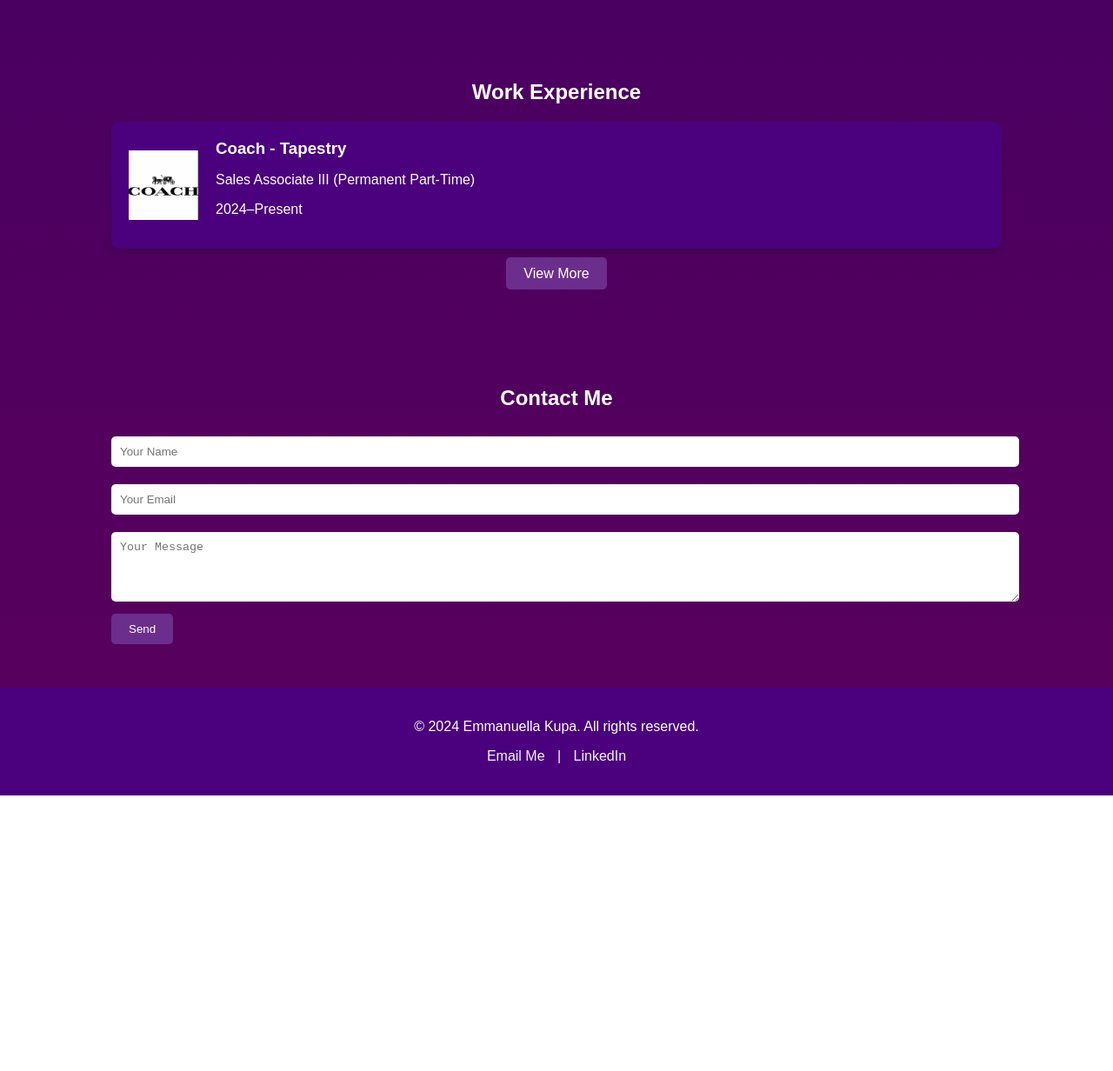
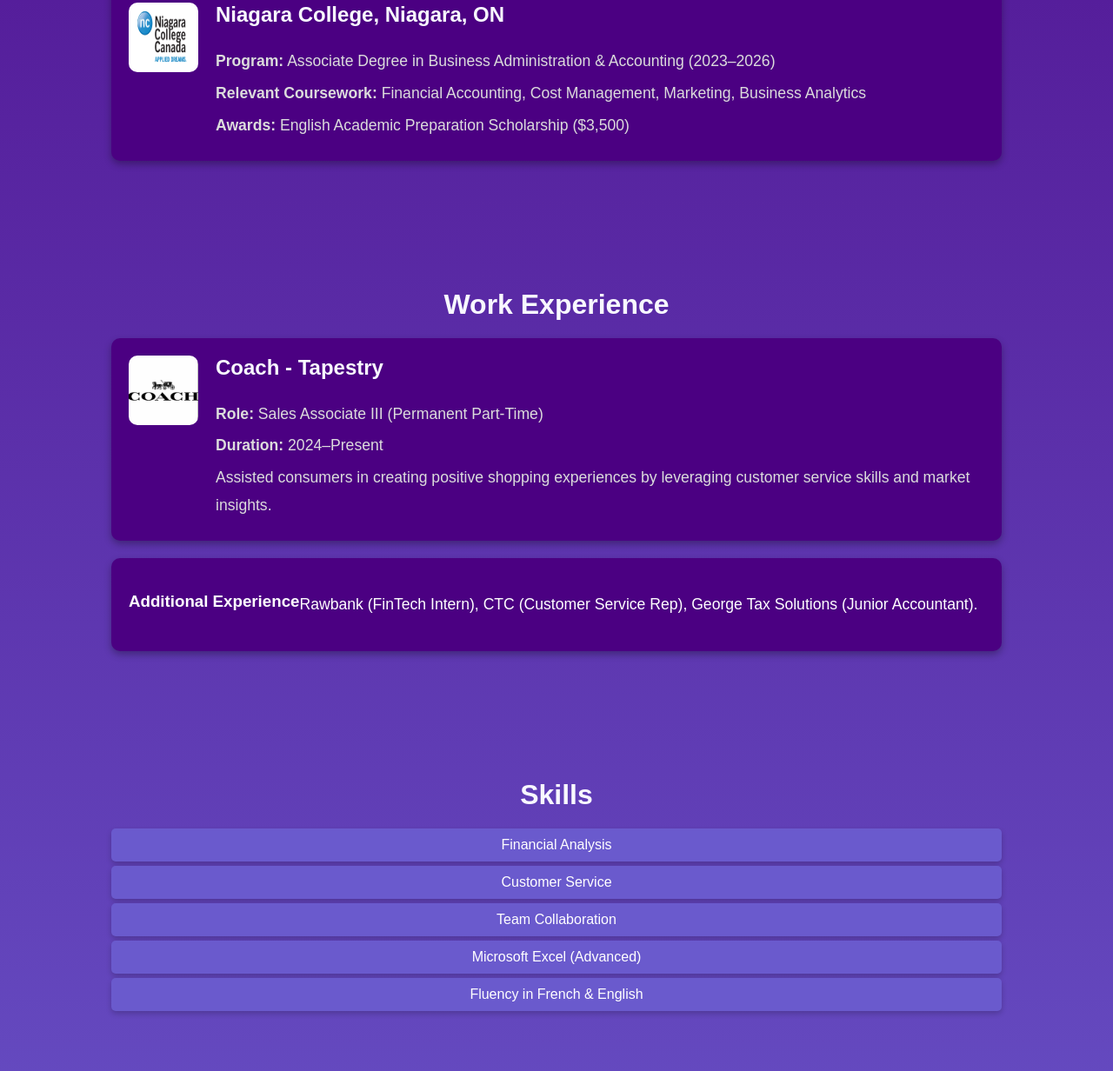
Before and after one commit to Emmanuella-Kupa/Emmanuella-Kupa-, a plain HTML site: page index.html in a window 1280 px wide. Shown: the part 859-2091 px from the top of the page at 87% size. Before the commit the page ends 1774 px from the top, so only its background shows below. Drawn offline with Linux system fonts and the light colour scheme.

Commit message:
Update index.html

```diff
--- a/index.html
+++ b/index.html
@@ -7,38 +7,40 @@
     <style>
         /* General Styling */
         body {
-            font-family: Arial, sans-serif;
+            font-family: 'Arial', sans-serif;
             margin: 0;
             padding: 0;
-            background: linear-gradient(to bottom, #3b0066, #5a005c); /* Dark Purple Gradient */
+            background: linear-gradient(to bottom, #4B0082, #6A5ACD); /* Purple Gradient */
             color: white;
         }
 
         header {
             text-align: center;
             padding: 50px 10px;
-            background: linear-gradient(90deg, #4b007d, #37004c); /* Dark Purple Gradient */
+            background: linear-gradient(90deg, #6A5ACD, #4B0082);
             color: white;
         }
 
         header h1 {
-            font-size: 2.5em;
+            font-size: 3em;
             margin-bottom: 20px;
+            font-weight: bold;
         }
 
         header .typing-text {
-            font-size: 1.2em;
+            font-size: 1.5em;
             color: #f4f4f4;
         }
 
         nav {
             display: flex;
             justify-content: center;
-            padding: 10px;
-            background: #37004c;
+            padding: 15px;
+            background: #4B0082;
             position: sticky;
             top: 0;
             z-index: 10;
+            box-shadow: 0 2px 5px rgba(0, 0, 0, 0.5);
         }
 
         nav a {
@@ -46,12 +48,13 @@
             color: white;
             padding: 10px 20px;
             margin: 0 10px;
-            border: 1px solid transparent;
+            font-size: 1.1em;
+            font-weight: bold;
             transition: 0.3s;
         }
 
         nav a:hover {
-            border: 1px solid white;
+            background: #6A5ACD;
             border-radius: 5px;
         }
 
@@ -62,56 +65,64 @@
         h2 {
             text-align: center;
             margin-bottom: 20px;
+            font-size: 2em;
+            color: #F8F8FF;
+        }
+
+        p {
+            line-height: 1.8;
+            font-size: 1.1em;
         }
 
         /* Cards for Education and Work Experience */
         .card {
             display: flex;
-            align-items: center;
+            align-items: flex-start;
             margin-bottom: 20px;
             padding: 20px;
-            background: #4b007d;
+            background: #4B0082;
             border-radius: 10px;
-            box-shadow: 0 4px 8px rgba(0, 0, 0, 0.2);
+            box-shadow: 0 4px 8px rgba(0, 0, 0, 0.3);
         }
 
         .card img {
             width: 80px;
             height: 80px;
             margin-right: 20px;
-        }
-
-        .card-content {
-            flex: 1;
+            border-radius: 10px;
         }
 
         .card-content h3 {
-            margin: 0;
+            margin-top: 0;
+            font-size: 1.5em;
+            color: #F8F8FF;
         }
 
-        .view-more {
-            text-align: center;
-            margin-top: 20px;
+        .card-content p {
+            margin: 5px 0;
+            color: #dcdcdc;
         }
 
-        .view-more a {
-            text-decoration: none;
-            color: white;
-            padding: 10px 20px;
-            background: #6b2e8c;
-            border-radius: 5px;
-            transition: 0.3s;
+        .skills-section ul {
+            list-style: none;
+            padding: 0;
         }
 
-        .view-more a:hover {
-            background: #4e2061;
+        .skills-section ul li {
+            background: #6A5ACD;
+            padding: 10px;
+            margin: 5px 0;
+            border-radius: 5px;
+            text-align: center;
+            box-shadow: 0 3px 6px rgba(0, 0, 0, 0.2);
         }
 
         footer {
             text-align: center;
             padding: 20px;
-            background: #4b007d;
+            background: #4B0082;
             color: white;
+            margin-top: 50px;
         }
 
         footer a {
@@ -122,30 +133,6 @@
 
         footer a:hover {
             text-decoration: underline;
-        }
-
-        /* Contact Form */
-        .contact-form input,
-        .contact-form textarea {
-            width: 100%;
-            padding: 10px;
-            margin: 10px 0;
-            border: none;
-            border-radius: 5px;
-        }
-
-        .contact-form button {
-            padding: 10px 20px;
-            background: #6b2e8c;
-            color: white;
-            border: none;
-            border-radius: 5px;
-            cursor: pointer;
-            transition: 0.3s;
-        }
-
-        .contact-form button:hover {
-            background: #4e2061;
         }
     </style>
 </head>
@@ -158,11 +145,18 @@
         <a href="#about">About</a>
         <a href="#education">Education</a>
         <a href="#experience">Experience</a>
+        <a href="#skills">Skills</a>
         <a href="#contact">Contact</a>
     </nav>
     <section id="about">
         <h2>About Me</h2>
-        <p>I am a passionate Business Administration and Accounting student striving for excellence in every endeavor. With strong interpersonal skills and a commitment to growth, I am eager to contribute to professional projects and learning experiences.</p>
+        <p>
+            I am a second-year student at Niagara College, pursuing an associate degree in Business Administration and Accounting.
+            Passionate about finance and business, I am dedicated to learning and applying strategies that drive effective decision-making.
+            Fluent in French and English, I excel in diverse and collaborative environments, bringing adaptability and strong interpersonal skills.
+            Beyond academics, I contribute through a part-time customer service role, where I focus on providing meaningful support and creating positive experiences.
+            Actively seeking a Co-op opportunity for summer 2025.
+        </p>
     </section>
     <section id="education">
         <h2>Education</h2>
@@ -182,22 +176,32 @@
             <img src="coach-logo.png" alt="Coach Tapestry Logo">
             <div class="card-content">
                 <h3>Coach - Tapestry</h3>
-                <p>Sales Associate III (Permanent Part-Time)</p>
-                <p>2024–Present</p>
+                <p><strong>Role:</strong> Sales Associate III (Permanent Part-Time)</p>
+                <p><strong>Duration:</strong> 2024–Present</p>
+                <p>Assisted consumers in creating positive shopping experiences by leveraging customer service skills and market insights.</p>
             </div>
         </div>
-        <div class="view-more">
-            <a href="#">View More</a>
+        <div class="card">
+            <h3>Additional Experience</h3>
+            <p>Rawbank (FinTech Intern), CTC (Customer Service Rep), George Tax Solutions (Junior Accountant).</p>
+        </div>
+    </section>
+    <section id="skills">
+        <h2>Skills</h2>
+        <div class="skills-section">
+            <ul>
+                <li>Financial Analysis</li>
+                <li>Customer Service</li>
+                <li>Team Collaboration</li>
+                <li>Microsoft Excel (Advanced)</li>
+                <li>Fluency in French & English</li>
+            </ul>
         </div>
     </section>
     <section id="contact">
         <h2>Contact Me</h2>
-        <form class="contact-form">
-            <input type="text" placeholder="Your Name" required>
-            <input type="email" placeholder="Your Email" required>
-            <textarea placeholder="Your Message" rows="4" required></textarea>
-            <button type="submit">Send</button>
-        </form>
+        <p>Email: <a href="mailto:Kupaemmanuella@gmail.com">Kupaemmanuella@gmail.com</a></p>
+        <p>LinkedIn: <a href="https://www.linkedin.com/in/emmanuella-kupa-92590822b/" target="_blank">LinkedIn Profile</a></p>
     </section>
     <footer>
         <p>&copy; 2024 Emmanuella Kupa. All rights reserved.</p>
```
